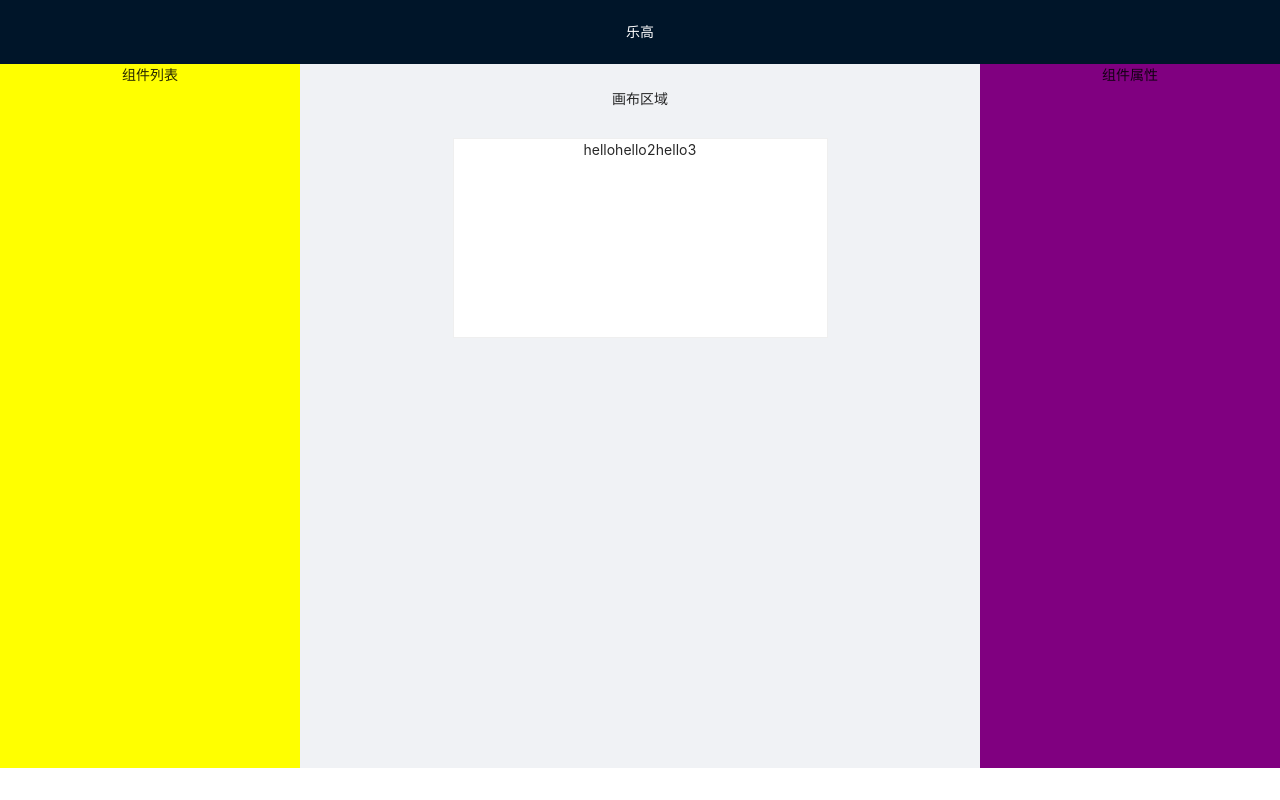
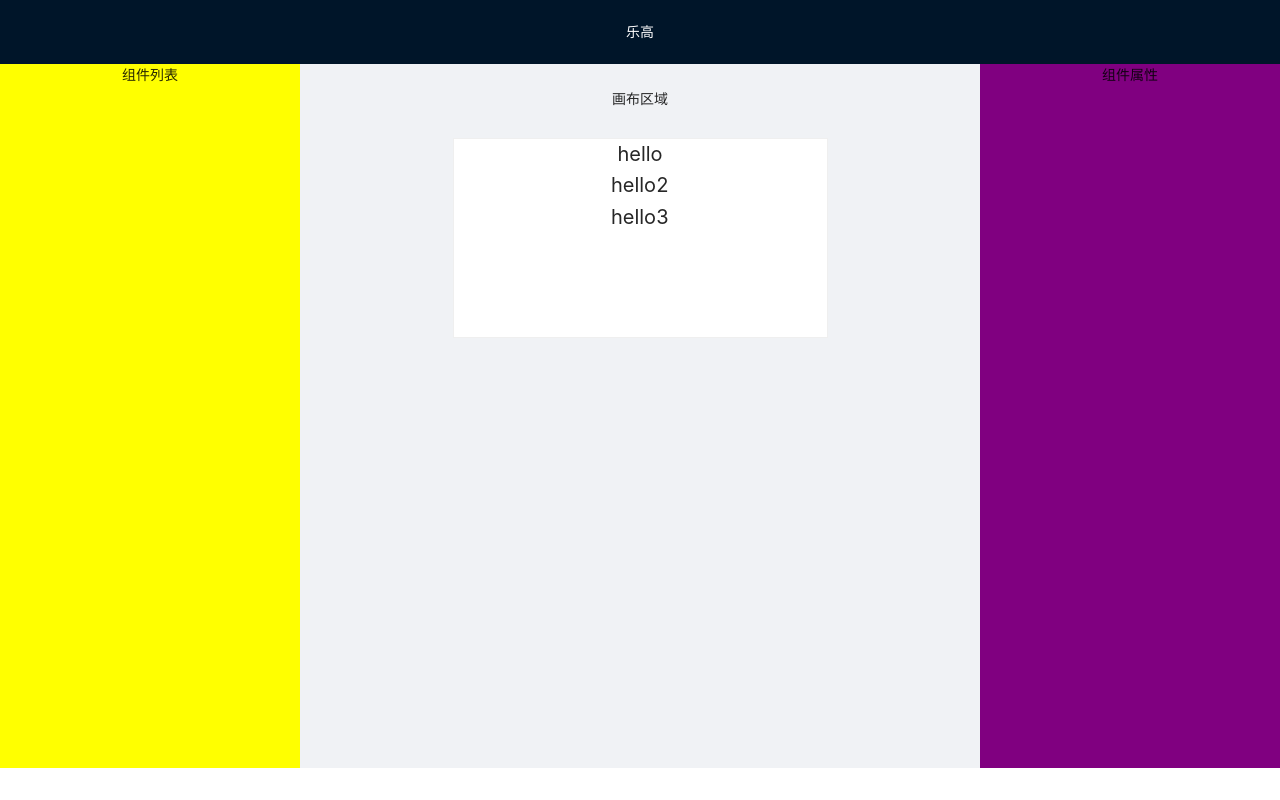
Before and after one commit to GongJS/editor-react, a React (Vite) app: page /editor in a window 1280 px wide. Built offline with nearby package versions, Linux system fonts and the light colour scheme.

Commit message:
feat: 新增 l-text 组件

```diff
--- a/package.json
+++ b/package.json
@@ -13,6 +13,7 @@
   },
   "dependencies": {
     "antd": "^4.17.2",
+    "lodash-es": "^4.17.21",
     "react": "^17.0.0",
     "react-dom": "^17.0.0",
     "react-router-dom": "6",
@@ -22,6 +23,7 @@
   "devDependencies": {
     "@commitlint/cli": "^15.0.0",
     "@commitlint/config-conventional": "^15.0.0",
+    "@types/lodash-es": "^4.17.5",
     "@types/node": "^16.11.10",
     "@types/react": "^17.0.0",
     "@types/react-dom": "^17.0.0",
--- /dev/null
+++ b/src/components/l-text/index.tsx
@@ -0,0 +1,18 @@
+import React, { useMemo } from 'react';
+import { pick } from 'lodash-es';
+import './style.less';
+
+interface LTextProps extends React.HTMLAttributes<HTMLDivElement> {
+  props: any
+}
+
+const LText: React.FC<LTextProps> = (props) => {
+  const styleProps = useMemo(() => pick(props.props, ['font-size']), [props.props]) as React.CSSProperties;
+  return (
+    <div className="l-text-component" style={styleProps}>
+      {props.props.text}
+    </div>
+  );
+};
+
+export default LText;
--- a/src/store/editor.ts
+++ b/src/store/editor.ts
@@ -21,9 +21,9 @@ export interface EditorProps {
 }
 
 export const testComponents: ComponentData[] = [
-  { id: uuidv4(), name: 'l-text', props: { text: 'hello' } },
-  { id: uuidv4(), name: 'l-text', props: { text: 'hello2' } },
-  { id: uuidv4(), name: 'l-text', props: { text: 'hello3' } },
+  { id: uuidv4(), name: 'l-text', props: { text: 'hello', 'font-size': '20px' } },
+  { id: uuidv4(), name: 'l-text', props: { text: 'hello2', 'font-size': '20px' } },
+  { id: uuidv4(), name: 'l-text', props: { text: 'hello3', 'font-size': '20px' } },
 ];
 
 const editorData = atom({
--- a/src/views/editor/index.tsx
+++ b/src/views/editor/index.tsx
@@ -2,6 +2,7 @@ import React from 'react';
 import { Layout } from 'antd';
 import { useRecoilValue } from 'recoil';
 import editorData from '@/store/editor';
+import BootstrapComponent from '@/components/bootstrap-component';
 import './style.less';
 
 const {
@@ -31,7 +32,11 @@ const Editor: React.FC = () => {
             <div className="preview-list" id="canvas-area">
               {
               components.map((component) => (
-                component.props.text
+                <BootstrapComponent
+                  name={component.name}
+                  props={component.props}
+                  key={component.id}
+                />
               ))
             }
             </div>
```
Also changed, not shown: .eslintrc.js, src/components/l-text/style.less (added), 1 other file (tests, documents, lock files or other folders).
